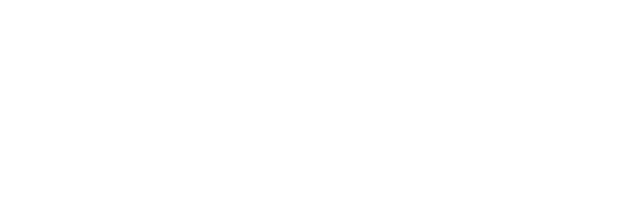
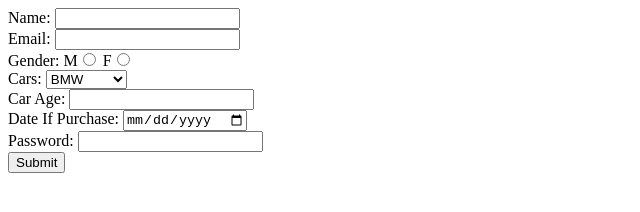
Before and after one commit to acciojob/car-insurance-form-OmSuryawanshi9011, a website: page main.html in a window 1280 px wide. Shown: the whole page, without its empty margins (0-640 px from the left). Drawn offline with Linux system fonts and the light colour scheme.

Commit message:
created a submission

```diff
--- a/main.html
+++ b/main.html
@@ -10,6 +10,52 @@
 	<!-- the entire body must be written by student -->
     <script type="text/javascript" src="./script.js">
 </script>
+	<form method="post">
+		<div>
+		<lable for="name">Name: </lable>
+		<input type="text" id="name" required>
+		</div>
+		<div>
+		<lable for="email">Email: </lable>
+		<input type="email" id="email" required>
+		</div>
+
+		<div>
+		<lable for="gen">Gender: </lable>
+		M<input type="radio" id="gen" name="m" required>
+		F<input	type="radio" id="f" name="m" required>
+		</div>
+
+		<div>
+		<lable for="cars">Cars: </lable>
+		<select id="cars">
+			<option>BMW</option>
+			<option>Audi</option>
+			<option>Mercedez</option>
+			<option>Honda</option>
+		</select>
+		</div>
+
+		<div>
+		<lable for="carage">Car Age: </lable>
+		<input type="number" id="carage" required>
+		</div>
+
+		<div>
+		<lable for="dop">Date If Purchase: </lable>
+		<input type="date" id="dop" required>
+		</div>
+
+		<div>
+		<lable for="password">Password: </lable>
+		<input type="password" id="password" required>
+		</div>
+
+		<div>
+
+		<input type="submit" required>
+		</div>
+	</form>
 
 </body>
 
```
